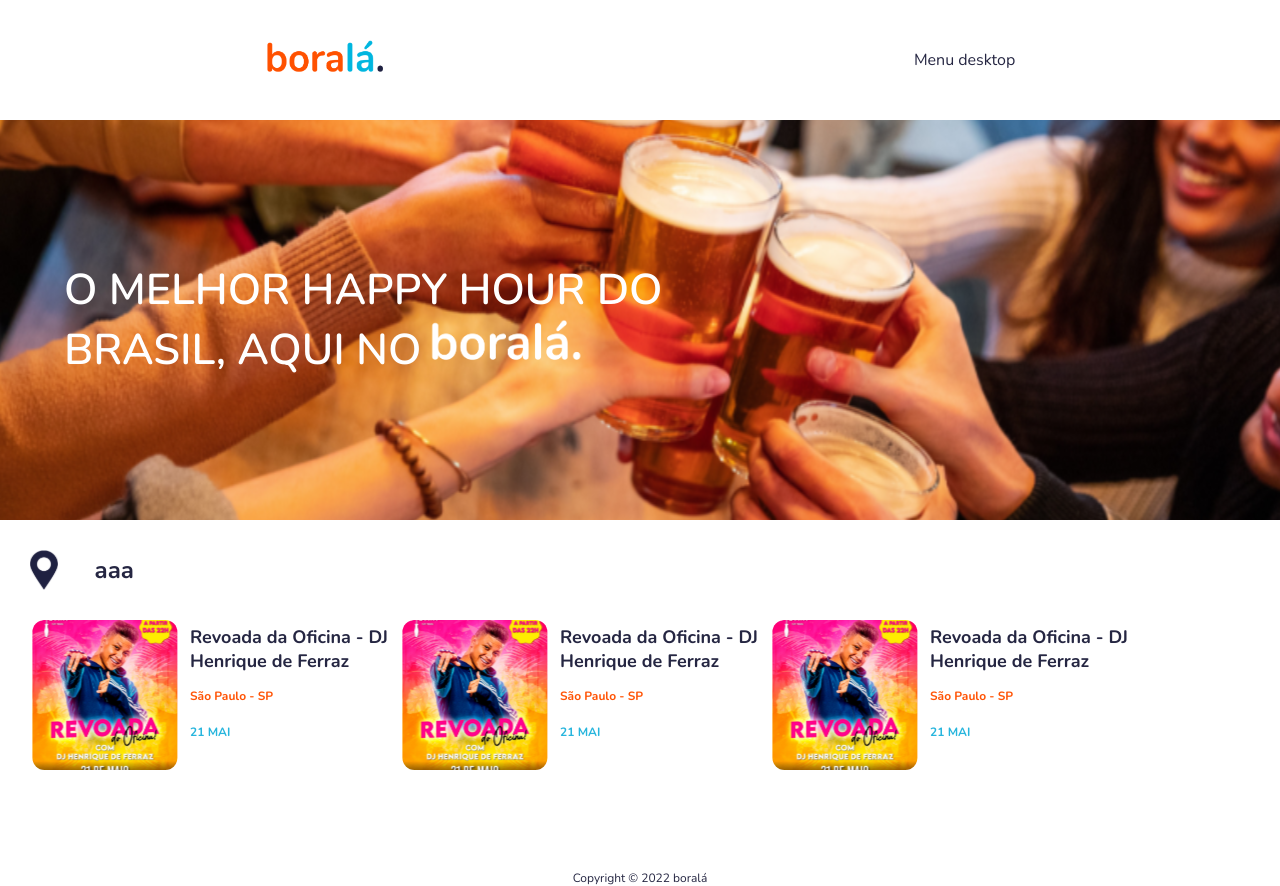
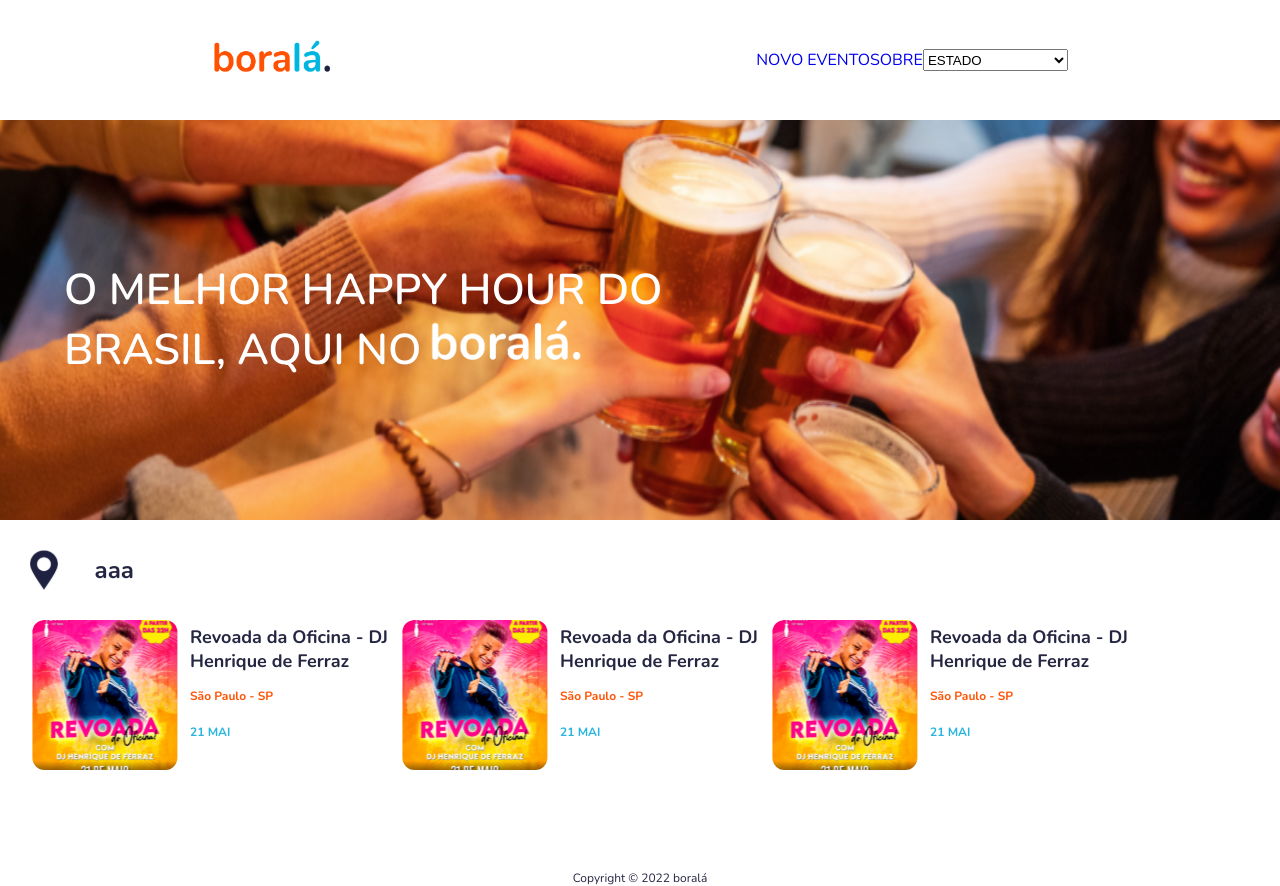
Before and after one commit to pedrokaa2/capstone-m3-grupo3-vilson-nov21, a React (Create React App) app: page / in a window 1280 px wide. Built offline with nearby package versions, Linux system fonts and the light colour scheme.

Commit message:
feat: making the menu more complete

```diff
--- a/src/components/MenuDesktop/index.jsx
+++ b/src/components/MenuDesktop/index.jsx
@@ -1,9 +1,41 @@
 import * as S from "./style.js"
+import { Link } from "react-router-dom"
 
 export const MenuDesktop = () => {
   return (
     <S.DisplayMenuDesk>
-      Menu desktop
+       <Link to="/newEvent">NOVO EVENTO</Link>
+        <Link to="/about">SOBRE</Link>
+        <select defaultValue="">
+          <option value="">ESTADO</option>
+          <option value="AC">Acre</option>
+          <option value="AL">Alagoas</option>
+          <option value="AP">Amapá</option>
+          <option value="AM">Amazonas</option>
+          <option value="BA">Bahia</option>
+          <option value="CE">Ceará</option>
+          <option value="DF">Distrito Federal</option>
+          <option value="ES">Espírito Santo</option>
+          <option value="GO">Goiás</option>
+          <option value="MA">Maranhão</option>
+          <option value="MT">Mato Grosso</option>
+          <option value="MS">Mato Grosso do Sul</option>
+          <option value="MG">Minas Gerais</option>
+          <option value="PA">Pará</option>
+          <option value="PB">Paraíba</option>
+          <option value="PR">Paraná</option>
+          <option value="PE">Pernambuco</option>
+          <option value="PI">Piauí</option>
+          <option value="RJ">Rio de Janeiro</option>
+          <option value="RN">Rio Grande do Norte</option>
+          <option value="RS">Rio Grande do Sul</option>
+          <option value="RO">Rondônia</option>
+          <option value="RR">Roraima</option>
+          <option value="SC">Santa Catarina</option>
+          <option value="SP">São Paulo</option>
+          <option value="SE">Sergipe</option>
+          <option value="TO">Tocantins</option>
+        </select>
     </S.DisplayMenuDesk>
   )
 }
--- a/src/components/MenuMobile/index.jsx
+++ b/src/components/MenuMobile/index.jsx
@@ -46,7 +46,6 @@
           <option value="SE">Sergipe</option>
           <option value="TO">Tocantins</option>
         </select>
-
       </S.HandleMenu>
     </S.DisplayMenuMob>
   );
```
